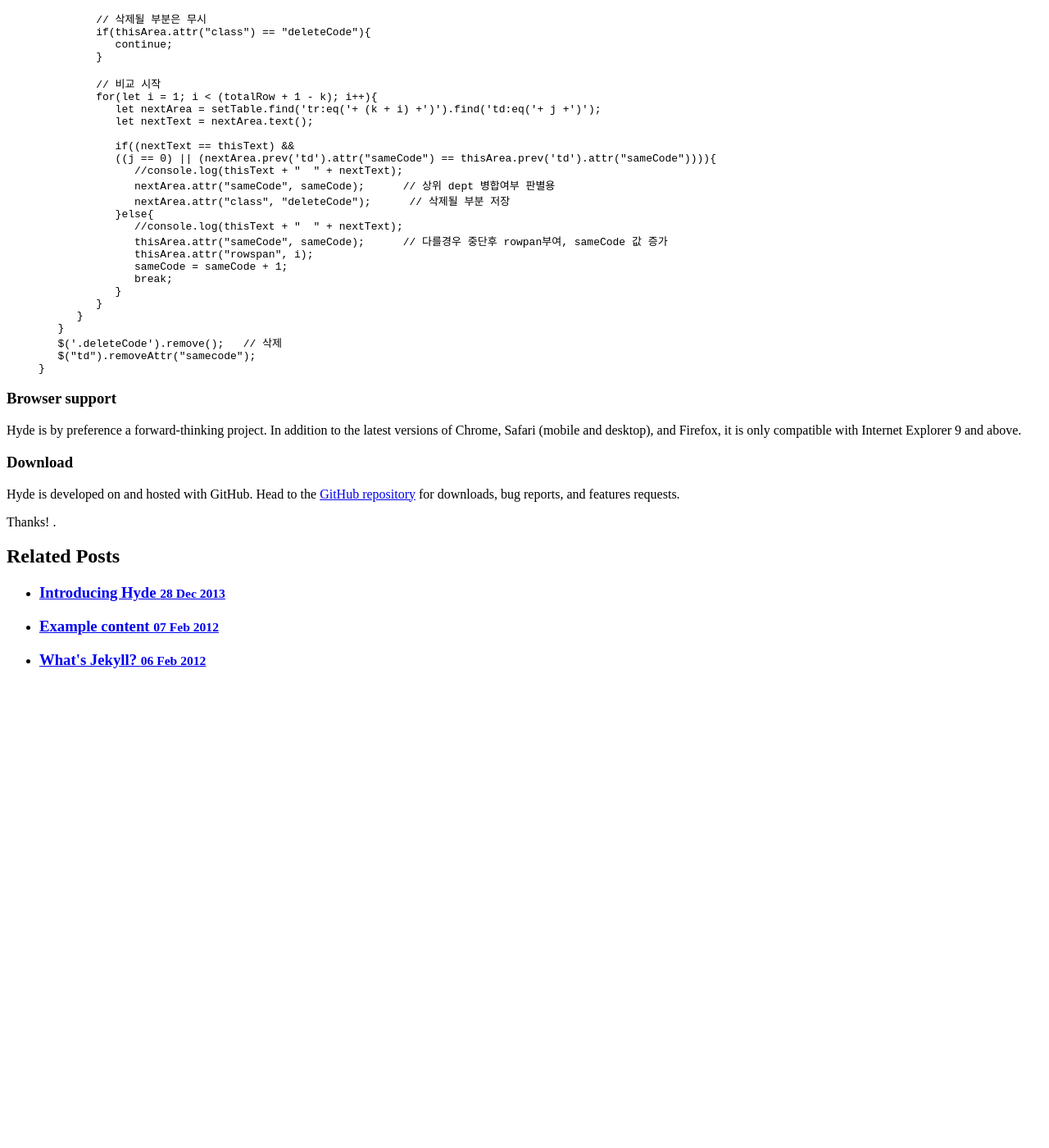
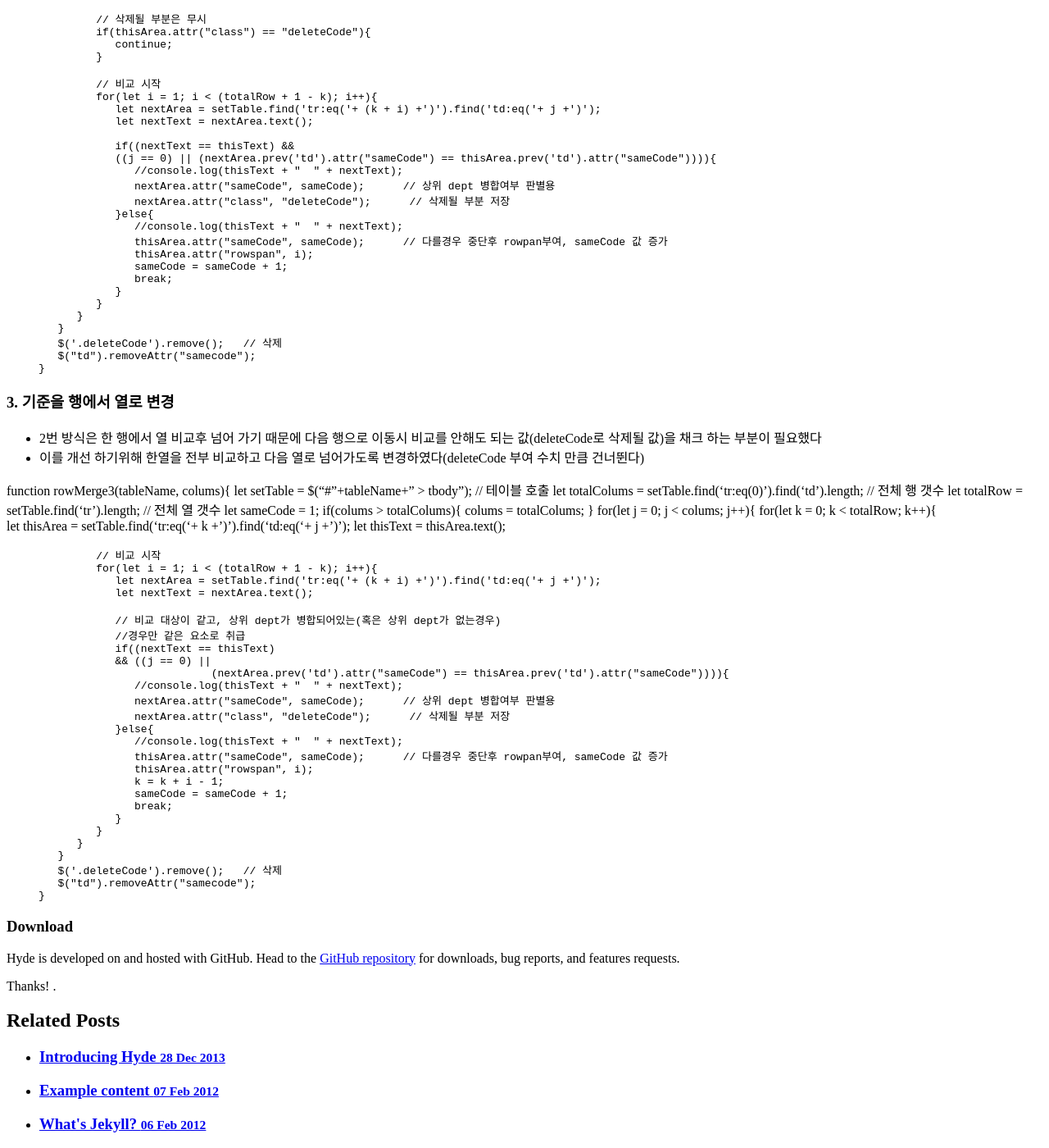
Before and after one commit to ikju1223/gitsleeplog.github.io, a Jekyll site: the page built from _posts/2022-04-04-your-first.md, in a window 1280 px wide and 1400 px high, scrolled down 1194 px. Shown: the whole window at 82% size. Built offline with Jekyll 4.4.1, drawn with Linux system fonts in a browser that asks for light colours; Markdown is read by kramdown in place of the engine named in the settings; before the commit the page ends 2028 px from its top, so only the background shows below that.

Commit message:
Update 2022-04-04-your-first.md

```diff
--- a/_posts/2022-04-04-your-first.md
+++ b/_posts/2022-04-04-your-first.md
@@ -106,9 +106,50 @@ function rowMerge2(tableName, colums){
             $("td").removeAttr("samecode");
          }
 
-### Browser support
+### 3. 기준을 행에서 열로 변경
+- 2번 방식은 한 행에서 열 비교후 넘어 가기 때문에 다음 행으로 이동시 비교를 안해도 되는 값(deleteCode로 삭제될 값)을 채크 하는 부분이 필요했다
+- 이를 개선 하기위해 한열을 전부 비교하고 다음 열로 넘어가도록 변경하였다(deleteCode 부여 수치 만큼 건너뛴다)
 
-Hyde is by preference a forward-thinking project. In addition to the latest versions of Chrome, Safari (mobile and desktop), and Firefox, it is only compatible with Internet Explorer 9 and above.
+ function rowMerge3(tableName, colums){
+            let setTable = $("#"+tableName+" > tbody");                                 // 테이블 호출
+            let totalColums = setTable.find('tr:eq(0)').find('td').length;                  // 전체 행 갯수
+            let totalRow = setTable.find('tr').length;                                 // 전체 열 갯수
+            let sameCode = 1;
+            if(colums > totalColums){
+               colums = totalColums;
+            }
+            for(let j = 0; j < colums; j++){
+               for(let k = 0; k < totalRow; k++){
+                  let thisArea = setTable.find('tr:eq('+ k +')').find('td:eq('+ j +')');
+                  let thisText = thisArea.text();
+
+                  // 비교 시작
+                  for(let i = 1; i < (totalRow + 1 - k); i++){
+                     let nextArea = setTable.find('tr:eq('+ (k + i) +')').find('td:eq('+ j +')');
+                     let nextText = nextArea.text();
+
+                     // 비교 대상이 같고, 상위 dept가 병합되어있는(혹은 상위 dept가 없는경우)
+                     //경우만 같은 요소로 취급
+                     if((nextText == thisText)
+                     && ((j == 0) ||
+                     		(nextArea.prev('td').attr("sameCode") == thisArea.prev('td').attr("sameCode")))){
+                        //console.log(thisText + "  " + nextText);
+                        nextArea.attr("sameCode", sameCode);      // 상위 dept 병합여부 판별용
+                        nextArea.attr("class", "deleteCode");      // 삭제될 부분 저장
+                     }else{
+                        //console.log(thisText + "  " + nextText);
+                        thisArea.attr("sameCode", sameCode);      // 다를경우 중단후 rowpan부여, sameCode 값 증가
+                        thisArea.attr("rowspan", i);
+                        k = k + i - 1;
+                        sameCode = sameCode + 1;
+                        break;
+                     }
+                  }
+               }
+            }
+            $('.deleteCode').remove();   // 삭제
+            $("td").removeAttr("samecode");
+         }
 
 ### Download
 
```
